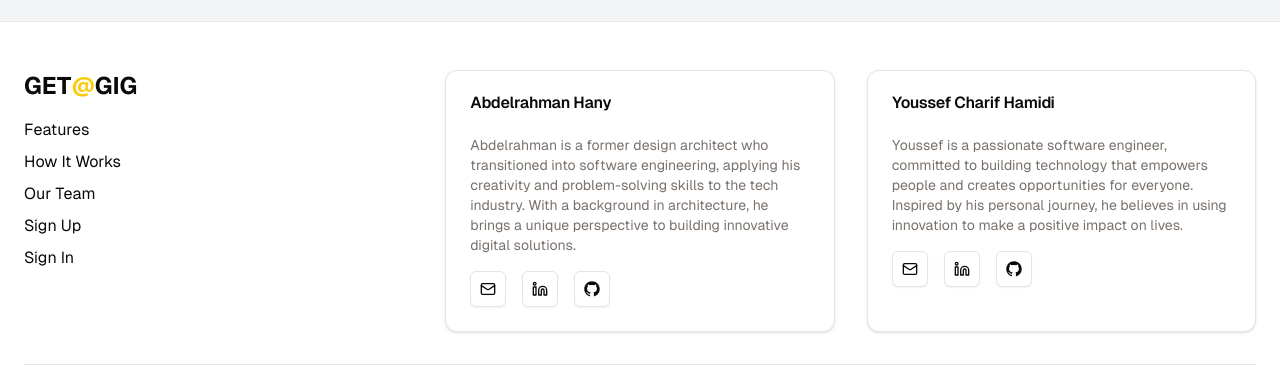
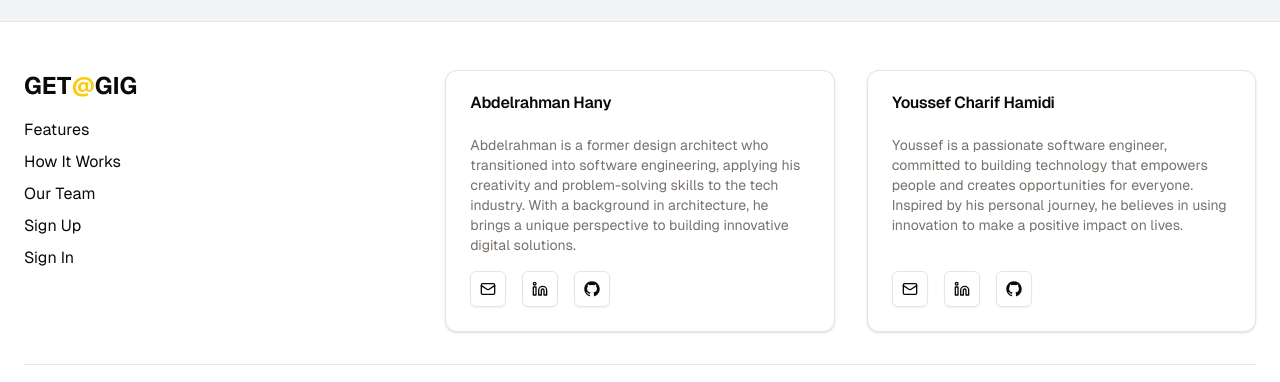
Before and after one commit to Chareeef/get-a-gig, a Next.js app: page / in a window 1280 px wide. Shown: the part 2245-2627 px from the top of the page. Built offline with nearby package versions, Linux system fonts and the light colour scheme; no server answers.

Commit message:
Enhance cards spacing

```diff
--- a/app/components/Footer.tsx
+++ b/app/components/Footer.tsx
@@ -75,11 +75,11 @@ export default function Footer() {
             </nav>
           </div>
           {teamMembers.map((member) => (
-            <Card key={member.name}>
+            <Card key={member.name} className="flex flex-col">
               <CardHeader>
                 <CardTitle>{member.name}</CardTitle>
               </CardHeader>
-              <CardContent>
+              <CardContent className="flex grow flex-col justify-between">
                 <p className="mb-4 text-sm text-muted-foreground">
                   {member.bio}
                 </p>
```
